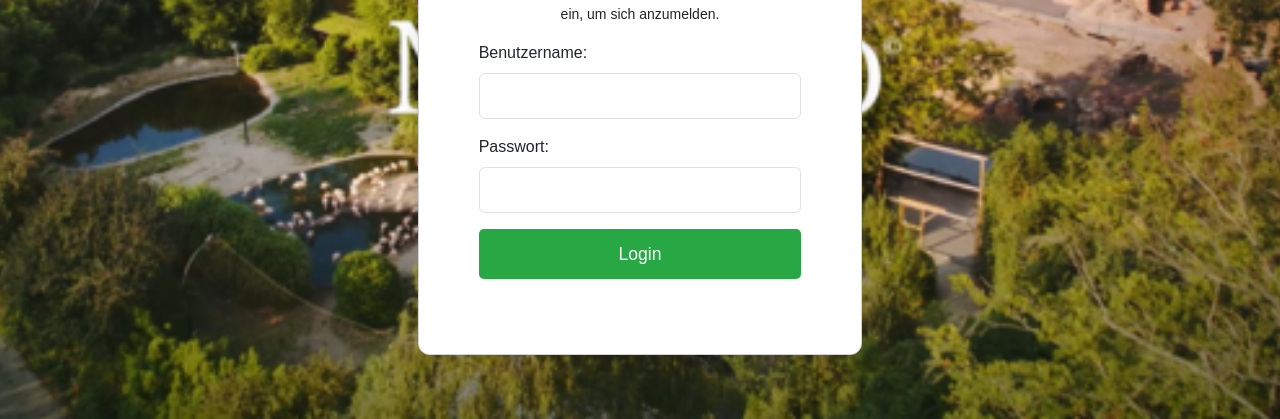
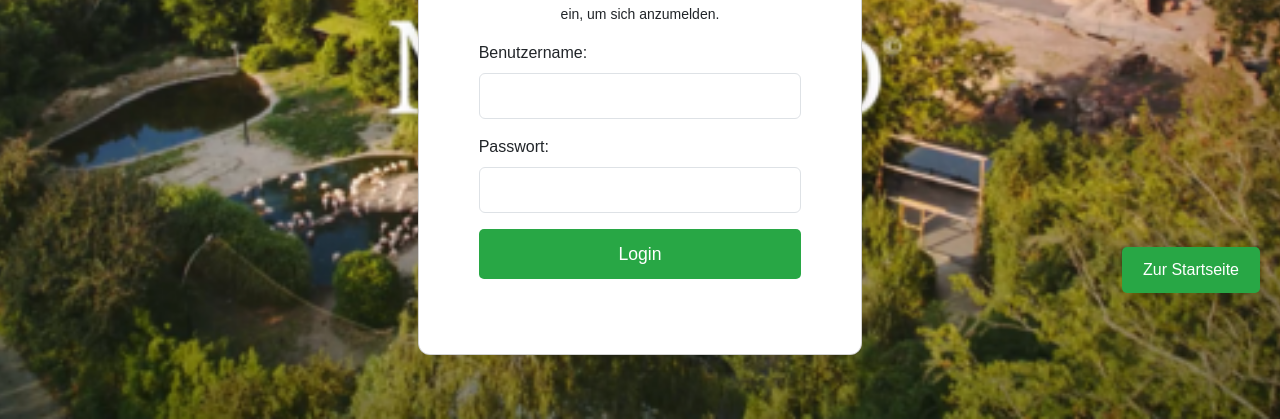
Before and after one commit to ohnonick2/NaturzooProjekt, a Spring Boot app: page /login in a window 1280 px wide. Shown: the part 487-906 px from the top of the page. Run offline with Spring Boot 4, Linux system fonts and the light colour scheme; some of the project's set-up classes (security, data sources, template engines, error pages and the like) are left out, and stand-ins take their place.

Commit message:
Finished Login Page again

```diff
--- a/src/main/resources/templates/login.html
+++ b/src/main/resources/templates/login.html
@@ -4,12 +4,11 @@
 <head>
     <meta charset="utf-8">
     <meta content="width=device-width, initial-scale=1.0" name="viewport">
-    <title>Login Zoo</title>
+    <title>Futter Management | Rheiner Zoo</title>
     <link href="https://cdn.jsdelivr.net/npm/bootstrap@5.3.0/dist/css/bootstrap.min.css" rel="stylesheet">
     <script src="https://cdn.jsdelivr.net/npm/bootstrap@5.3.0-alpha1/dist/js/bootstrap.bundle.min.js"></script>
     <link rel="stylesheet" href="https://cdn.jsdelivr.net/npm/bootstrap-icons/font/bootstrap-icons.css">
     <div th:insert="~{vorlagen/icon :: icon}"></div>
-
 
     <style>
         body {
@@ -46,7 +45,24 @@
             font-size: 1.1rem;
         }
 
-        .btn-primary:hover {
+        .bottom-left-button {
+            position: fixed;
+            bottom: 20px;
+            right: 20px;
+            z-index: 1000;
+        }
+
+        .bottom-left-button .btn {
+            background-color: #28a745;
+            color: white;
+            border-radius: 5px;
+            padding: 10px 20px;
+            font-size: 1rem;
+            text-decoration: none;
+            box-shadow: 0 4px 6px rgba(0, 0, 0, 0.1);
+        }
+
+        .bottom-left-button .btn:hover {
             background-color: #218838;
         }
 
@@ -167,6 +183,11 @@
                                     <button class="btn btn-primary w-100" type="submit">Login</button>
                                 </div>
                             </form>
+
+                            <div th:if="${param.error}" class="alert alert-danger mt-3" role="alert">
+                                Bitte überprüfen Sie Ihren Benutzernamen und Ihr Passwort.
+                            </div>
+
                         </div>
                     </div>
                 </div>
@@ -175,10 +196,17 @@
     </div>
 </main>
 
+<div class="bottom-left-button">
+    <a href="/" class="btn">Zur Startseite</a>
+</div>
+
 <script>
     document.addEventListener("DOMContentLoaded", function () {
-        const errorToast = new bootstrap.Toast(document.getElementById('errorToast'));
-        const logoutToast = new bootstrap.Toast(document.getElementById('logoutToast'));
+        const errorToastElement = document.getElementById('errorToast');
+        const logoutToastElement = document.getElementById('logoutToast');
+
+        const errorToast = new bootstrap.Toast(errorToastElement, { delay: 5000 }); // 5 Sekunden sichtbar
+        const logoutToast = new bootstrap.Toast(logoutToastElement, { delay: 5000 }); // 5 Sekunden sichtbar
 
         // Anzeigen der Toasts basierend auf Bedingungen
         const urlParams = new URLSearchParams(window.location.search);
```
